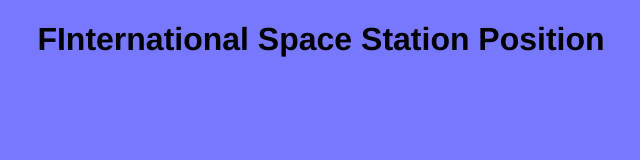
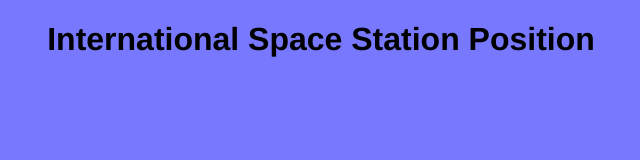
Before and after one commit to theovandermarck/mytestwebsite, a plain HTML site: page index.html in a window 1280 px wide. Shown: the whole page, without its empty margins (319-959 px from the left). Drawn offline with Linux system fonts and the light colour scheme; no server answers.

Commit message:
mychanges

```diff
--- a/index.html
+++ b/index.html
@@ -10,7 +10,7 @@
   </head>
   <body>
     <main>
-      <h1 class>FInternational Space Station Position</h1>
+      <h1 class>International Space Station Position</h1>
       <p id="longitudeGoHere"></p>
       <!-- <p id="latitudeGoHere"></p> -->
     </main>
```
